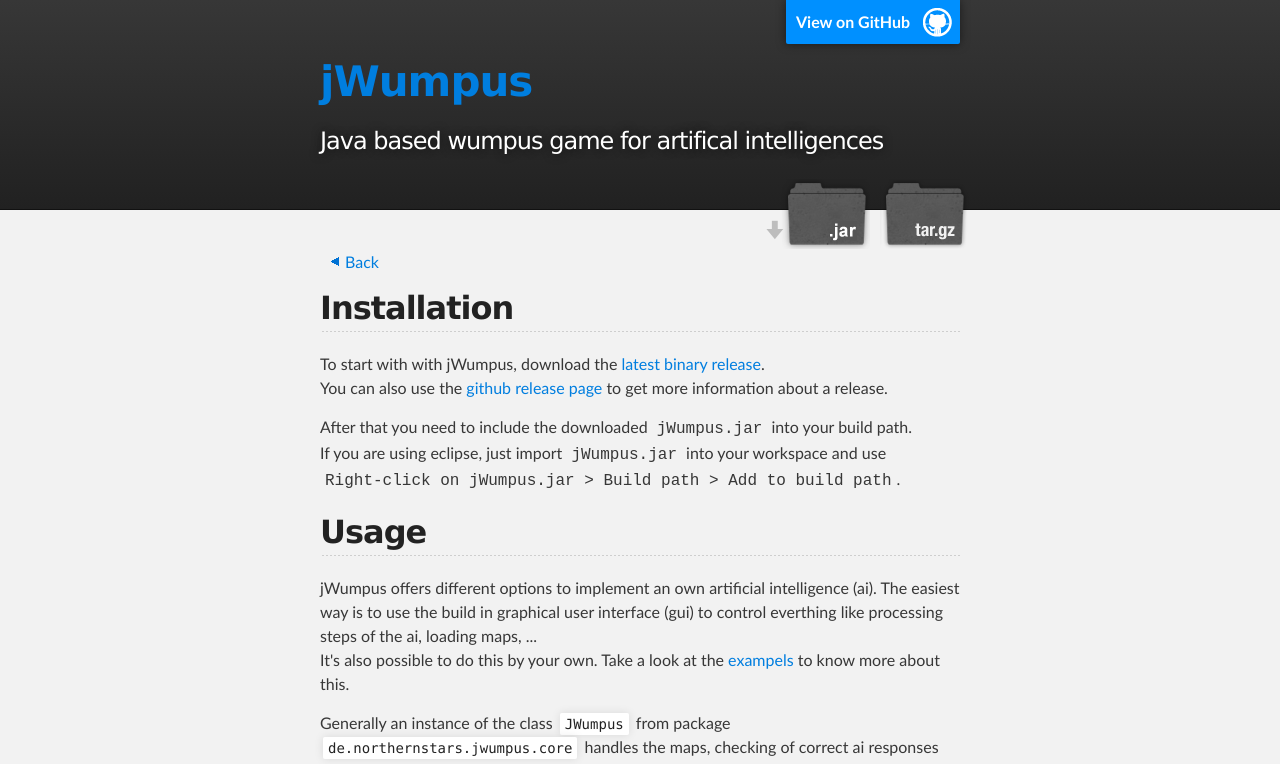
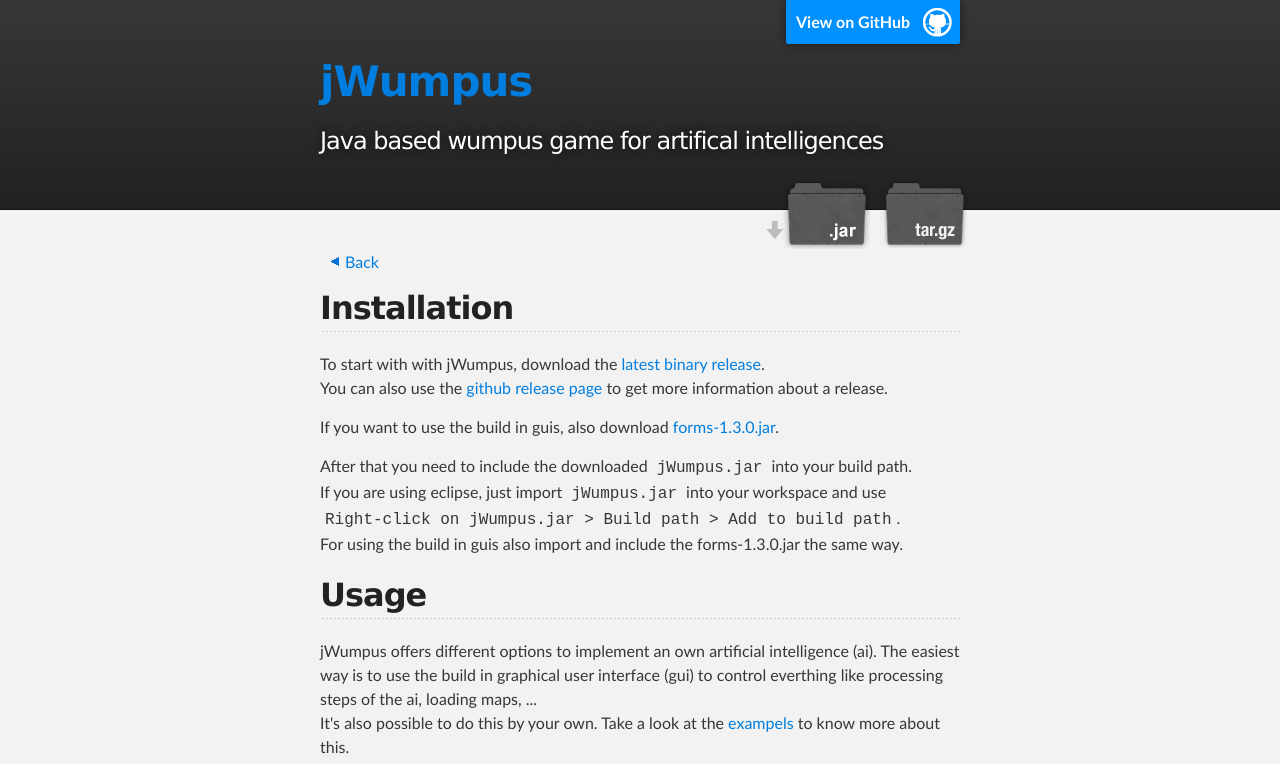
Before and after one commit to NorthernStars/jWumpus, a plain HTML site: page installguide.html in a window 1280 px wide. Shown: the top 764 px of the page. Drawn offline with Linux system fonts and the light colour scheme.

Commit message:
Update installguide.html

```diff
--- a/installguide.html
+++ b/installguide.html
@@ -24,7 +24,7 @@
 
             <section id="downloads">
             <a class="tar_download_link" href="https://github.com/NorthernStars/jWumpus/tarball/master">Download latest source code as a tar.gz file</a>
-              <a class="zip_download_link" href="https://github.com/NorthernStars/jWumpus/raw/master/jWumpus.jar">Download stable release as binary .jar file</a>
+            <a class="zip_download_link" href="https://github.com/NorthernStars/jWumpus/raw/master/jWumpus.jar">Download stable release as binary .jar file</a>
 
             </section>
         </header>
@@ -38,10 +38,15 @@
       	<h2><span class="octicon octicon-link"></span>Installation</h2>
 		<p>To start with with jWumpus, download the <a href="https://github.com/NorthernStars/jWumpus/raw/master/jWumpus.jar">latest binary release</a>.<br />
 		You can also use the <a href="https://github.com/NorthernStars/jWumpus/releases">github release page</a> to get more information about a release.</p>
+		<p>
+			If you want to use the build in guis, also download <a href="https://github.com/NorthernStars/jWumpus/raw/master/jWumpus/forms-1.3.0.jar">forms-1.3.0.jar</a>.
+		</p>
 
 		<p>After that you need to include the downloaded <i>jWumpus.jar</i> into your build path.<br />
 		If you are using eclipse, just import <i>jWumpus.jar</i> into your workspace and use<br />
-		<i>Right-click on jWumpus.jar > Build path > Add to build path</i>.</p>
+		<i>Right-click on jWumpus.jar > Build path > Add to build path</i>.<br />
+			For using the build in guis also import and include the forms-1.3.0.jar the same way.
+		</p>
 
 
 
```
